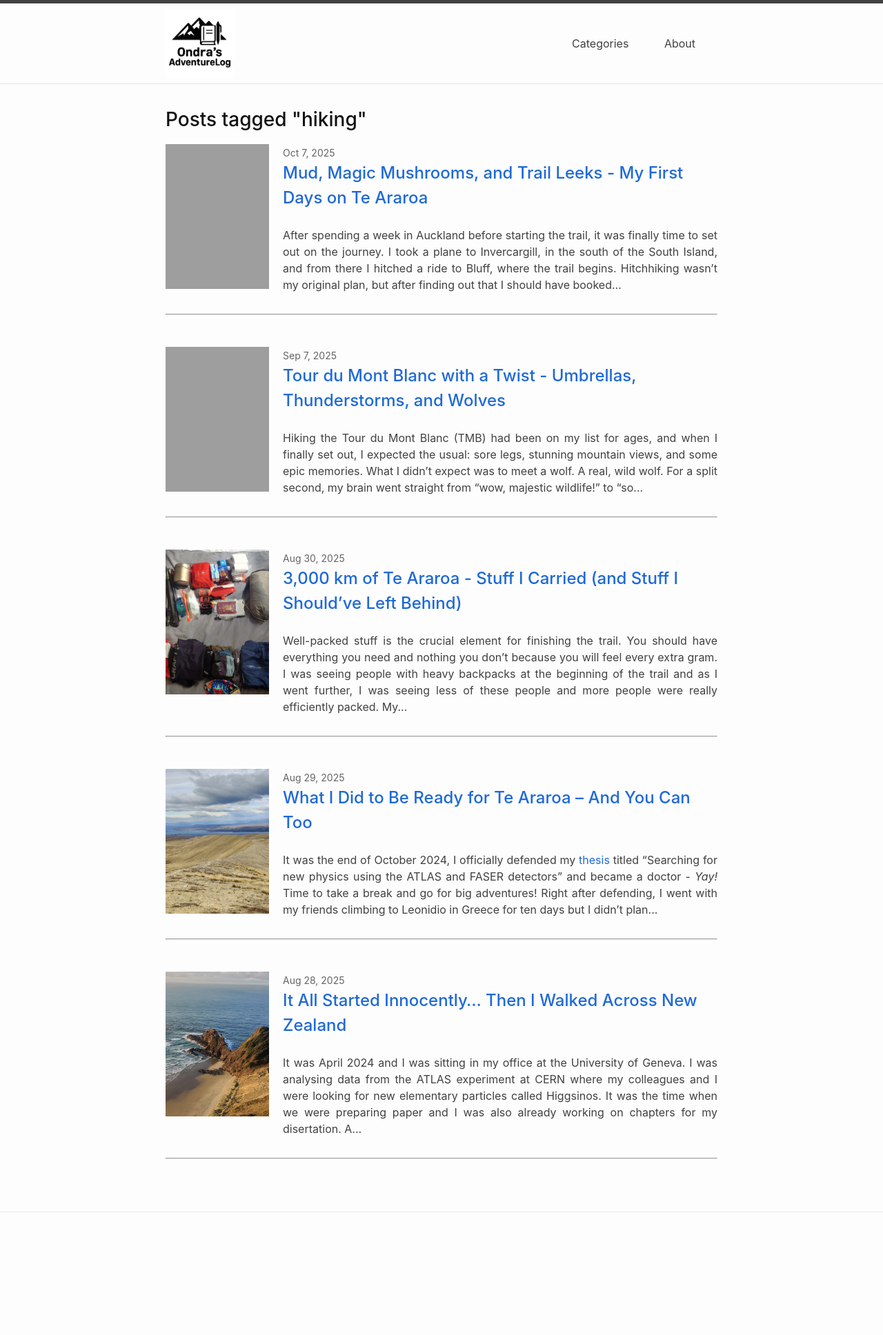
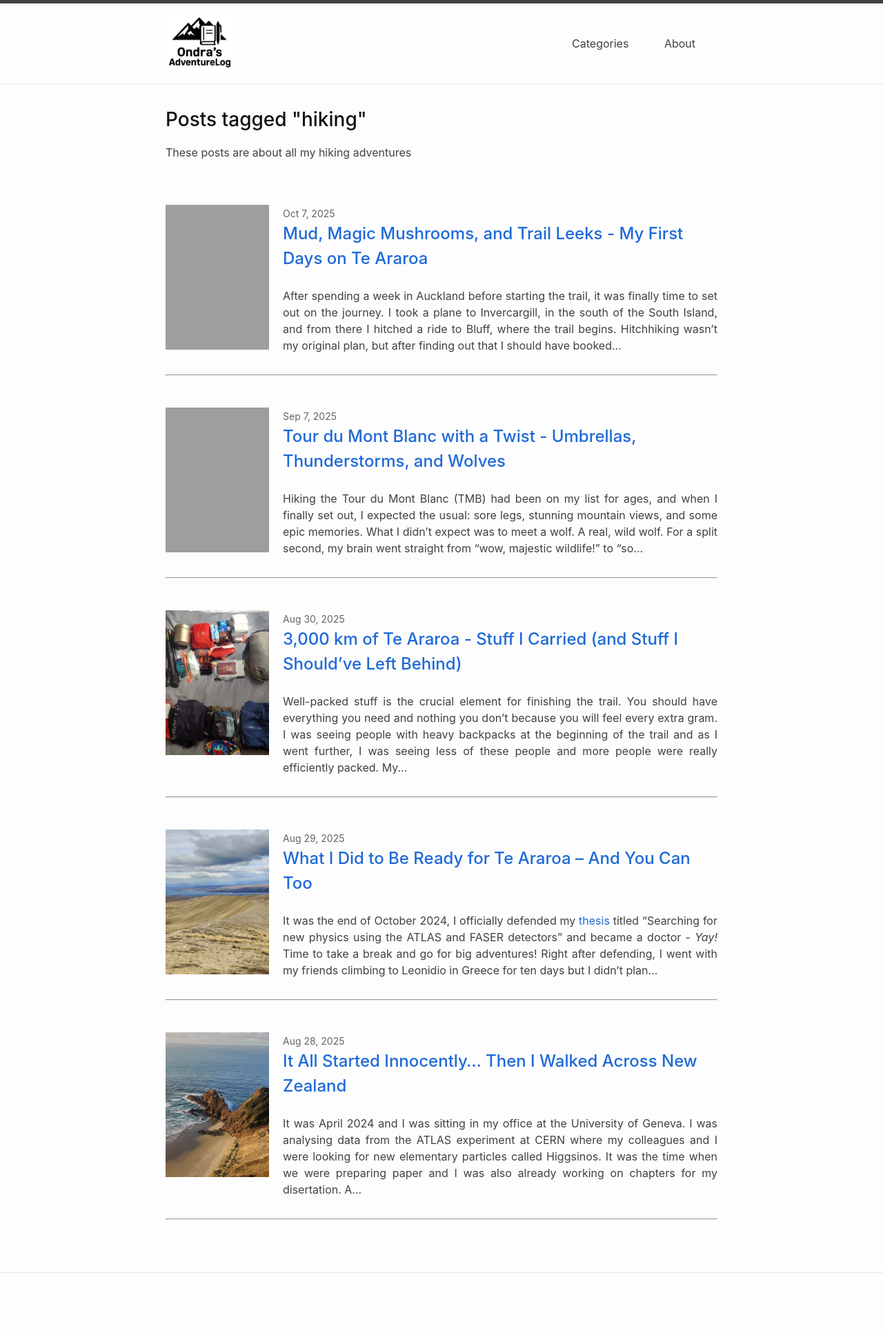
Before and after one commit to otheiner/blog, a Jekyll site: the page built from tags/hiking/index.md, in a window 1280 px wide. Shown: the whole page at 69% size. Built offline with Jekyll 4.4.1, drawn with Linux system fonts in a browser that asks for light colours; before the commit the page ends 1848 px from its top, so only the background shows below that; grey boxes are pictures that could not be loaded.

```diff
--- a/_layouts/tag.html
+++ b/_layouts/tag.html
@@ -13,6 +13,11 @@ layout: base
 
   {%- if posts.size > 0 -%}
     <h2 class="post-list-heading">Posts tagged "{{ page.tag }}"</h2>
+
+    <div class="tag-description">
+      {{ page.description }}
+    </div>
+
     <ul class="post-list">
       {%- assign date_format = site.minima.date_format | default: "%b %-d, %Y" -%}
       {%- for post in posts -%}
--- a/_sass/minima/custom-styles.scss
+++ b/_sass/minima/custom-styles.scss
@@ -173,3 +173,7 @@ p > img + em {
   }
 
 }
+
+.tag-description {
+  margin-bottom: 4rem; /* adds space below the description */
+}
--- a/generate_tags.rb
+++ b/generate_tags.rb
@@ -37,11 +37,15 @@ if all_tags.empty?
   exit
 end
 
+# Load tag descriptions
+tag_descriptions = YAML.load_file('tag_descriptions.yml')
+
 # Generate a page per tag
 all_tags.each do |tag|
   # Clean up slug for URLs
   slug = tag.downcase.strip.gsub(/[^\w]+/, '-')
   tag_dir = File.join(TAGS_DIR, slug)
+  description = tag_descriptions[tag] || " "
   FileUtils.mkdir_p(tag_dir)
 
   File.write(
@@ -52,6 +56,7 @@ all_tags.each do |tag|
     tag: #{tag}
     description: #{description}
     permalink: /tags/#{slug}/
+    description: "#{description}"
     ---
     HEREDOC
   )
--- /dev/null
+++ b/tag_descriptions.yml
@@ -0,0 +1,4 @@
+hiking: "These posts are about all my hiking adventures"
+TeAraroa: "These posts are about TA"
+scooter: "Scooter adventures"
+BroBro: "BroBro trips"
--- a/tags/hiking/index.md
+++ b/tags/hiking/index.md
@@ -1,5 +1,7 @@
 ---
 layout: tag
 tag: hiking
+description: These posts are about all my hiking adventures
 permalink: /tags/hiking/
+description: "These posts are about all my hiking adventures"
 ---
```
Also changed, not shown: tags/brobro/index.md (+2 -0 lines), tags/scooter/index.md (+2 -0 lines), tags/teararoa/index.md (+2 -0 lines), tag_descriptions.md (deleted).
